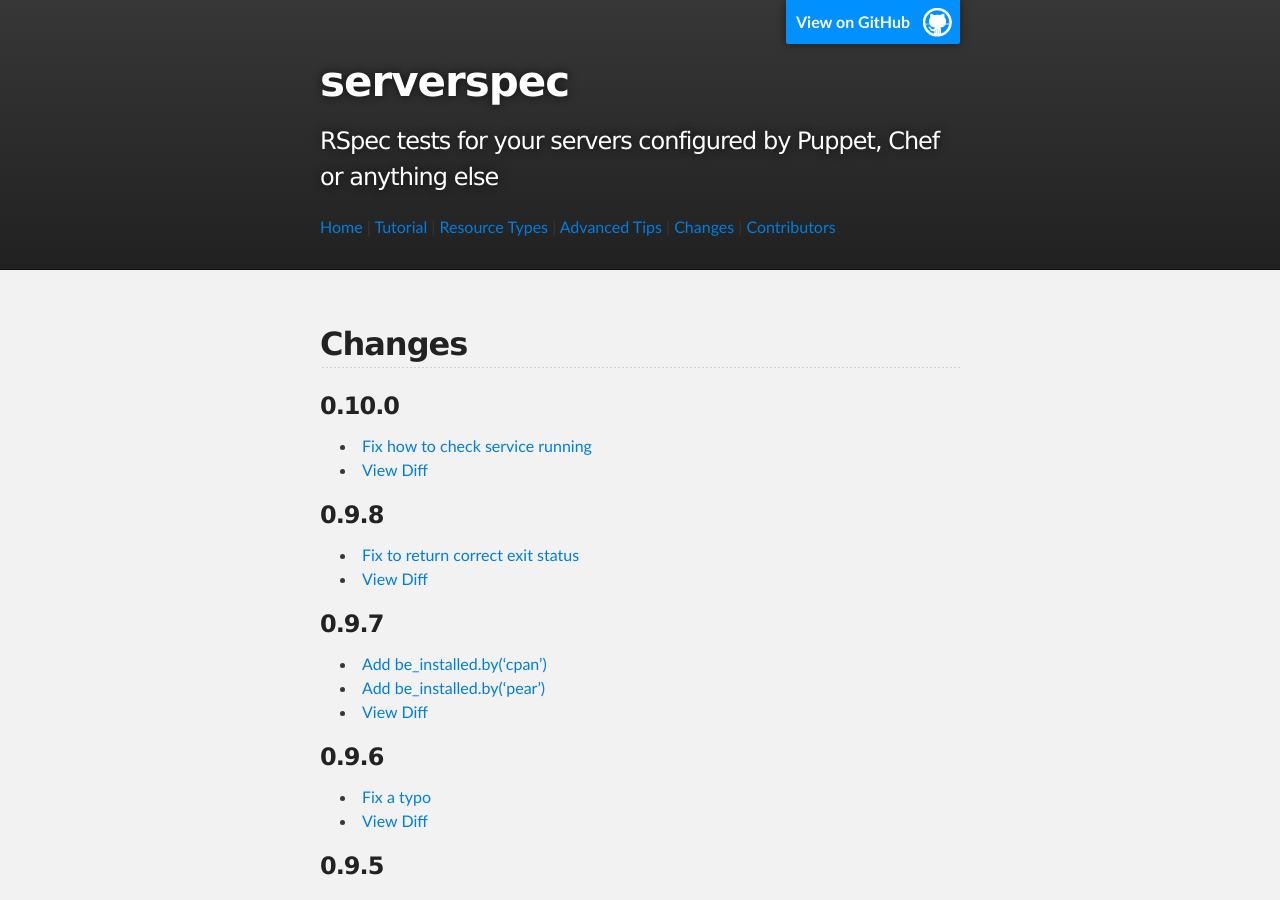
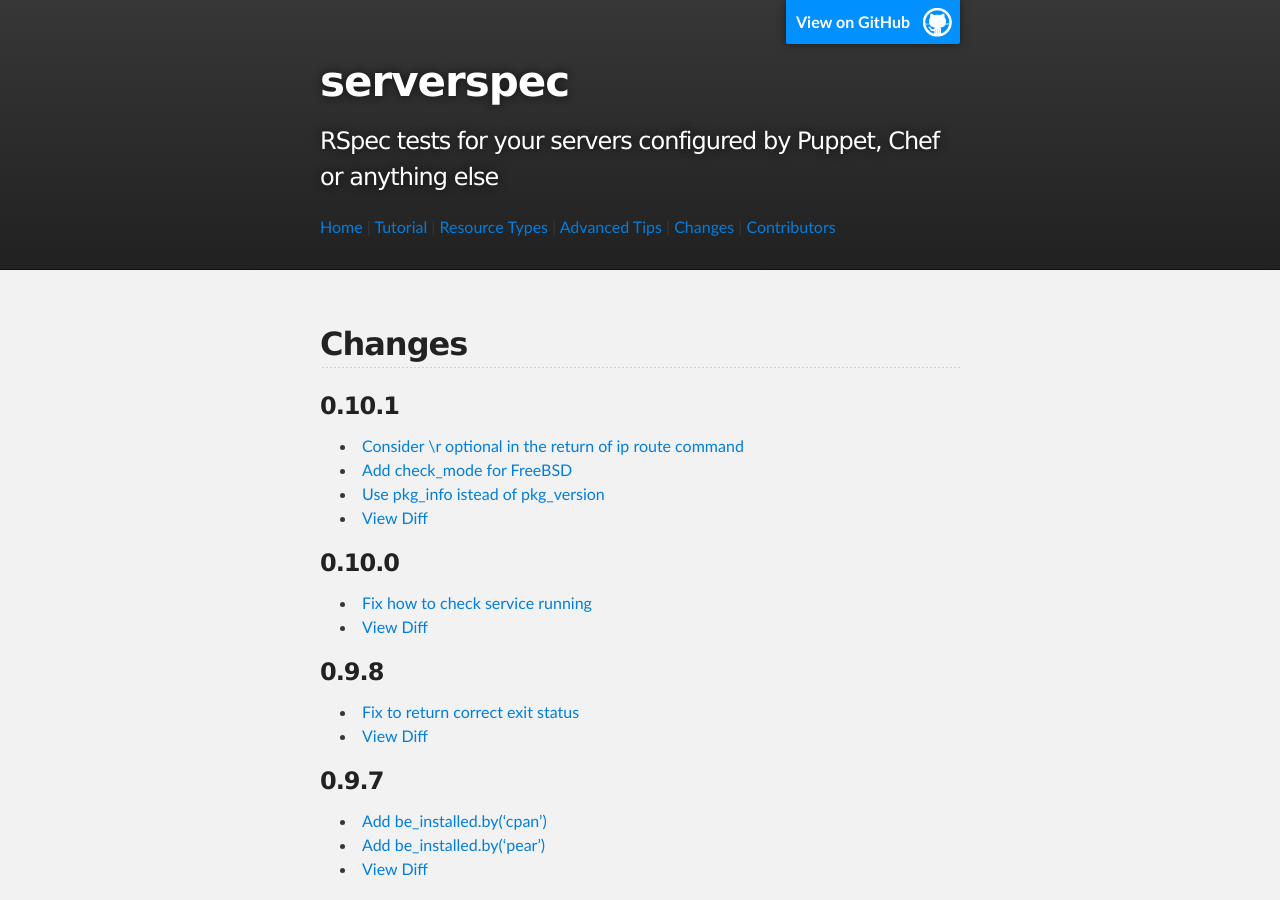
Before and after one commit to serverspec/serverspec.github.io, a Jekyll site: the page built from changes.md, in a window 1280 px wide and 900 px high. Built offline with Jekyll 4.4.1, drawn with Linux system fonts in a browser that asks for light colours; Markdown is read by kramdown in place of the engine named in the settings.

Commit message:
Add changes of v0.10.1

```diff
--- a/changes.md
+++ b/changes.md
@@ -4,6 +4,13 @@ title: Changes
 ---
 
 ## Changes
+
+### 0.10.1
+
+ * [Consider \r optional in the return of ip route command](https://github.com/serverspec/serverspec/pull/272)
+ * [Add check_mode for FreeBSD](https://github.com/serverspec/serverspec/pull/271)
+ * [Use pkg_info istead of pkg_version](https://github.com/serverspec/serverspec/pull/270)
+ * [View Diff](https://github.com/serverspec/serverspec/compare/v0.10.0...v0.10.1)
 
 ### 0.10.0
 
```
